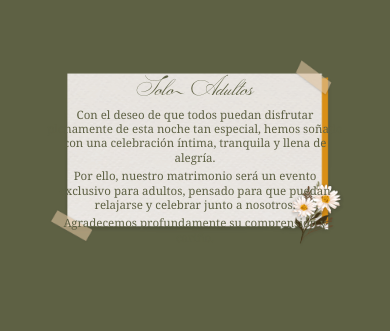
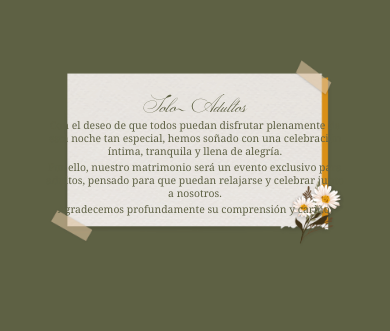
Before and after one commit to ortizalfano/boda-adriana-diego, a website built with Vite: page index.html in a window 390 px wide. Shown: the part 7350-7681 px from the top of the page. Built offline with nearby package versions, Linux system fonts and the light colour scheme; files whose address does not match are found by name.

Commit message:
Final compact mobile layout for Solo Adultos: ultra-small font and tight spacing to ensure full visibility

```diff
--- a/style.css
+++ b/style.css
@@ -953,22 +953,22 @@ section {
   }
 
   .adultos-content {
-    top: 52%;
-    width: 90%;
-    gap: 10px;
+    top: 50%;
+    width: 92%;
+    gap: 8px;
   }
 
   .adultos-title {
-    font-size: 1.7rem;
-    margin-bottom: -5px;
+    font-size: 1.5rem;
+    margin-bottom: -8px;
   }
 
   .adultos-paragraphs {
-    gap: 4px;
+    gap: 3px;
   }
 
   .adultos-paragraphs p {
-    font-size: 0.72rem;
+    font-size: 0.65rem;
     line-height: 1.25;
   }
 }
```
